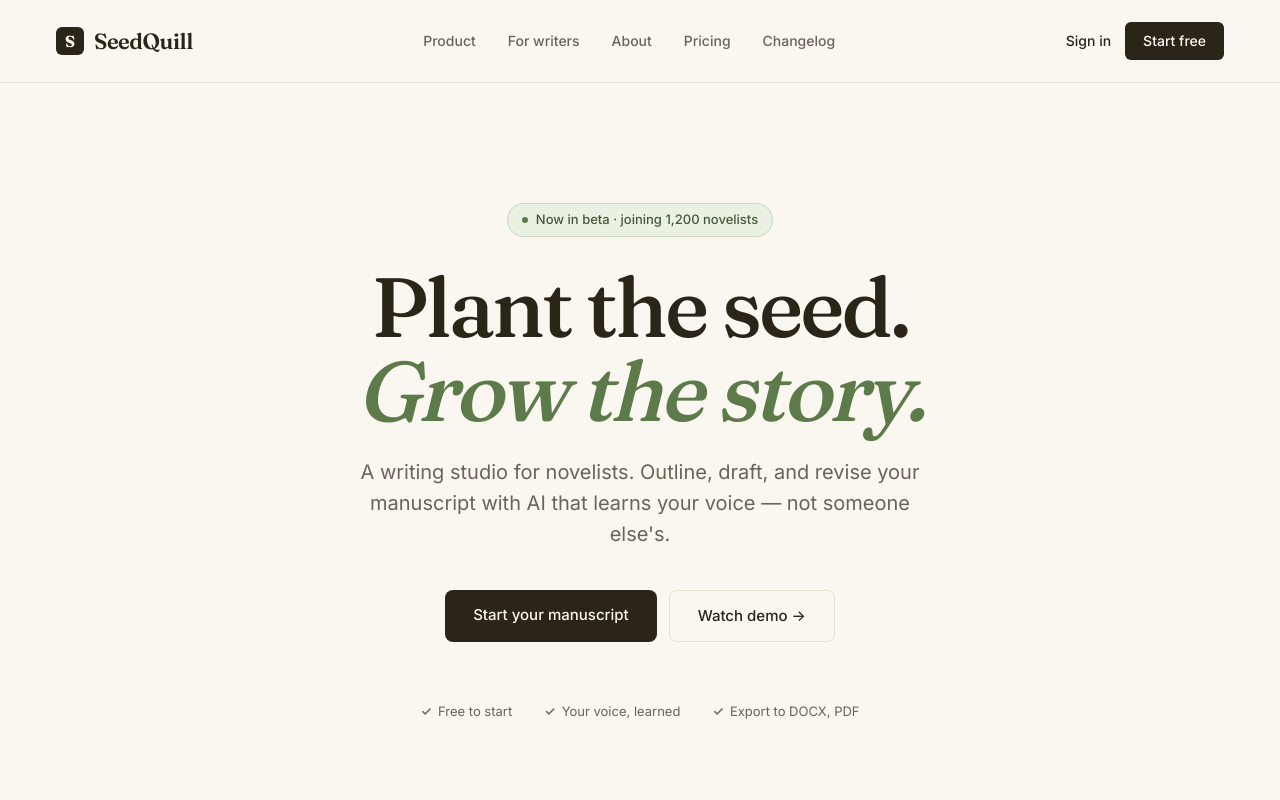
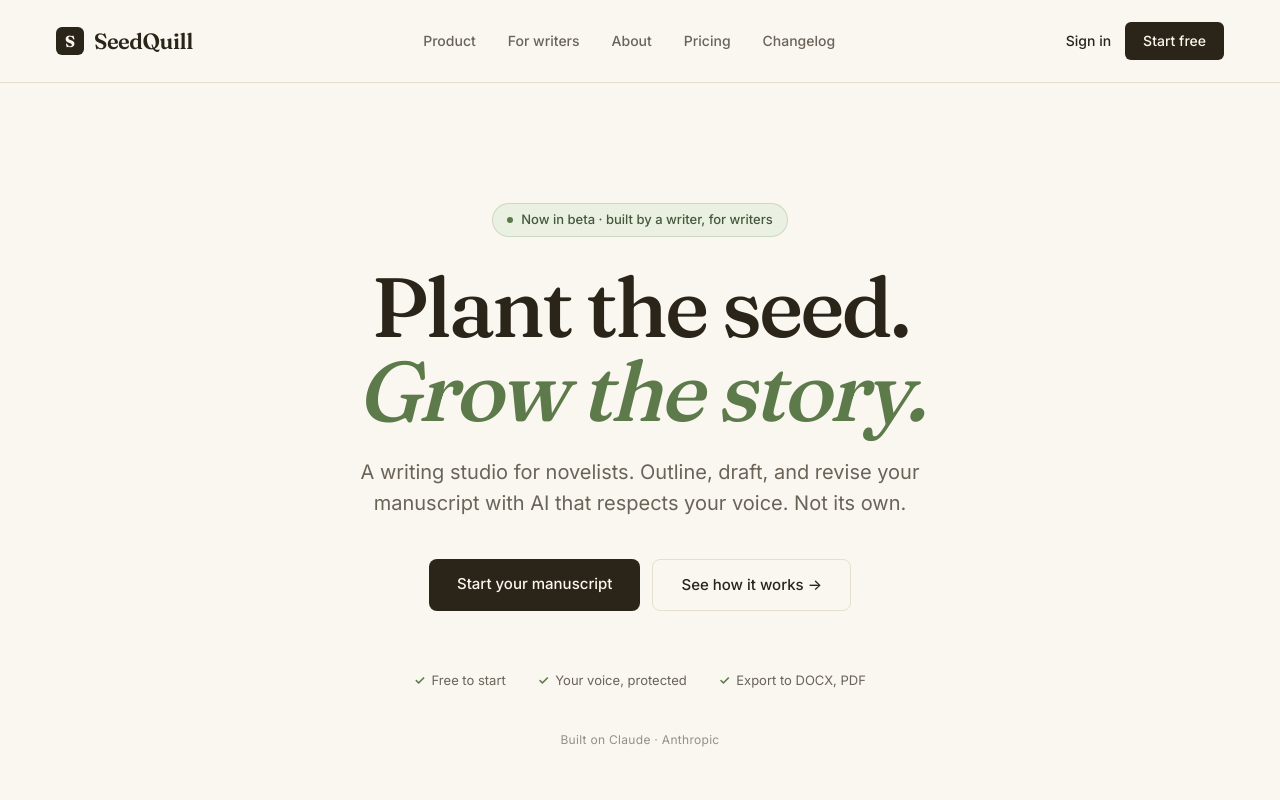
Before and after one commit to lerenyae/prosecraft, a Next.js app: page / in a window 1280 px wide. Shown: the top 800 px of the page. Built offline with nearby package versions, Linux system fonts and the light colour scheme; no server answers.

Commit message:
Update Hero.tsx

```diff
--- a/src/components/marketing/Hero.tsx
+++ b/src/components/marketing/Hero.tsx
@@ -5,7 +5,7 @@ export function Hero() {
     <section className="pt-[120px] pb-[100px] px-14 max-w-[1200px] mx-auto text-center">
       <span className="inline-flex items-center gap-2 bg-sage-soft text-sage-deep py-1.5 px-3.5 rounded-full text-[13px] font-medium mb-7 border border-sage/20">
         <span className="w-1.5 h-1.5 rounded-full bg-sage" />
-        Now in beta · joining 1,200 novelists
+        Now in beta · built by a writer, for writers
       </span>
 
       <h1 className="font-display font-medium text-bark text-[84px] leading-none tracking-[-3px] mb-6">
@@ -16,7 +16,7 @@ export function Hero() {
 
       <p className="text-[20px] text-muted max-w-[580px] mx-auto mb-10 leading-[1.55]">
         A writing studio for novelists. Outline, draft, and revise your manuscript with AI that
-        learns your voice — not someone else&apos;s.
+        respects your voice. Not its own.
       </p>
 
       <div className="flex gap-3 justify-center mb-[60px]">
@@ -27,18 +27,22 @@ export function Hero() {
           Start your manuscript
         </Link>
         <Link
-          href="#demo"
+          href="/#product"
           className="bg-cream text-bark py-3.5 px-7 rounded-lg font-medium text-[15px] border border-edge hover:bg-cream-2 transition-colors"
         >
-          Watch demo →
+          See how it works →
         </Link>
       </div>
 
       <div className="flex justify-center gap-8 text-[13px] text-muted">
         <MetaItem>Free to start</MetaItem>
-        <MetaItem>Your voice, learned</MetaItem>
+        <MetaItem>Your voice, protected</MetaItem>
         <MetaItem>Export to DOCX, PDF</MetaItem>
       </div>
+
+      <p className="mt-10 text-[12px] text-muted/70 tracking-wide">
+        Built on Claude · Anthropic
+      </p>
     </section>
   );
 }
```
